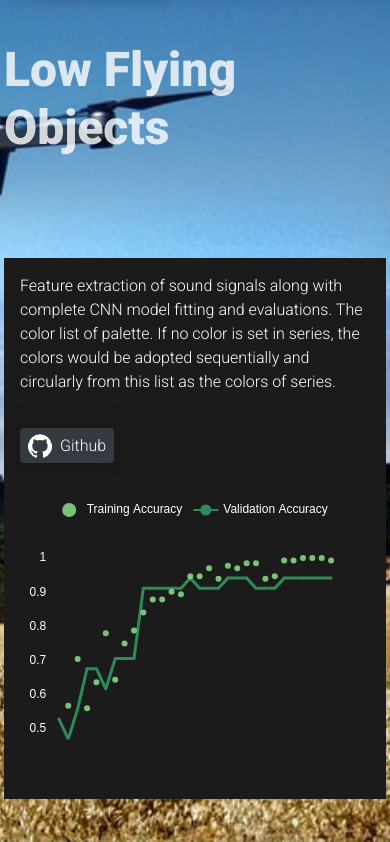
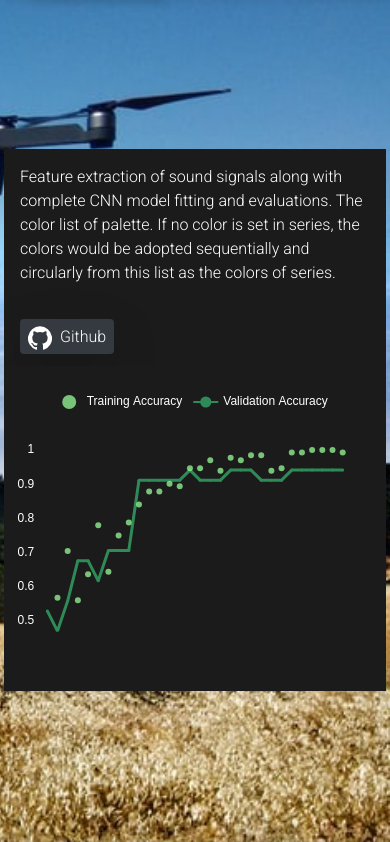
Before and after one commit to acen20/react-portfolio, a React (Create React App) app: page / in a window 390 px wide. Shown: the part 3979-4821 px from the top of the page. Built offline with nearby package versions, Linux system fonts and the light colour scheme.

Commit message:
Routine push

```diff
--- a/src/ML.css
+++ b/src/ML.css
@@ -90,4 +90,9 @@
   .ml-sidebar-controls a {
     white-space: nowrap;
   }
+  .ml-project-header {
+    margin-right: 0px !important;
+    font-size: 1.2rem;
+    display: none;
+  }
 }
--- a/src/ML.js
+++ b/src/ML.js
@@ -182,7 +182,7 @@ function ML() {
                     </a>
                   </div>
                 </div>
-                <div className="ml-project-graph col-lg-8 col-12">
+                <div className="ml-project-graph col-lg-8 col-12 p-0">
                   <div class="m-0 pt-4 text-white" id="ml-graph"></div>
                 </div>
               </div>
```
